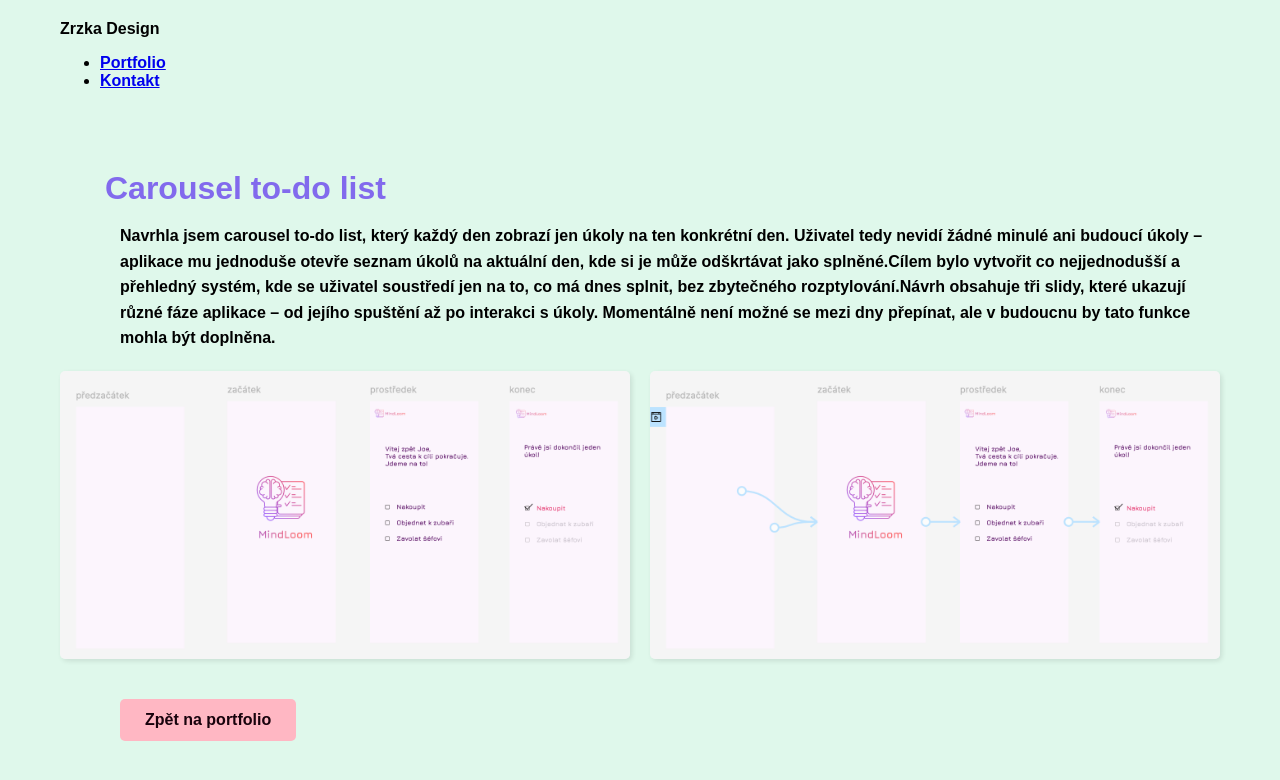
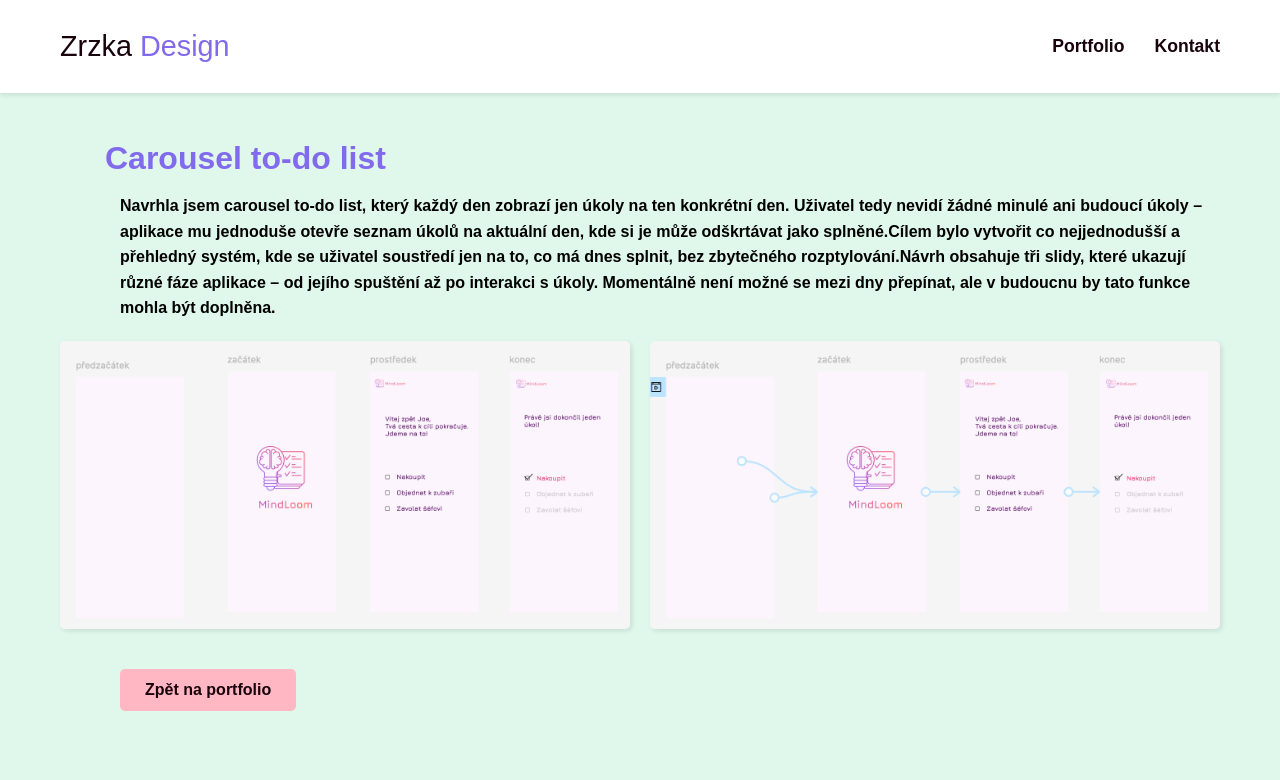
Before and after one commit to Kate-Beran/Zaverecna-prace, a plain HTML site: page project6-detail.html in a window 1280 px wide. Drawn offline with Linux system fonts and the light colour scheme; a web font is replaced by a local one.

Commit message:
Update project6-detail.html

```diff
--- a/project6-detail.html
+++ b/project6-detail.html
@@ -11,19 +11,30 @@
       rel="stylesheet"
     />
     <link rel="stylesheet" href="./carousel-to-do-list/styleproject6.css" />
+    <link rel="stylesheet" href="./hlavicka.css" />
   </head>
-  <header class="fixed-header">
+  <body>
+    <header class="fixed-header">
       <div class="container header-container">
-        <div class="logo">Zrzka <span class="logo-design">Design</span></div>
+        <a href="./index.html" class="logo"
+          >Zrzka <span class="logo-design">Design</span></a
+        >
         <nav>
           <ul>
-            <li><a href="#portfolio-section" class="nav-link">Portfolio</a></li>
-            <li><a href="#contact-section" class="nav-link">Kontakt</a></li>
+            <li>
+              <a href="./index.html#portfolio-section" class="nav-link"
+                >Portfolio</a
+              >
+            </li>
+            <li>
+              <a href="./index.html#contact-section" class="nav-link"
+                >Kontakt</a
+              >
+            </li>
           </ul>
         </nav>
       </div>
     </header>
-  <body>
     <div class="project-detail-container">
       <h1>Carousel to-do list</h1>
       <p>
```
